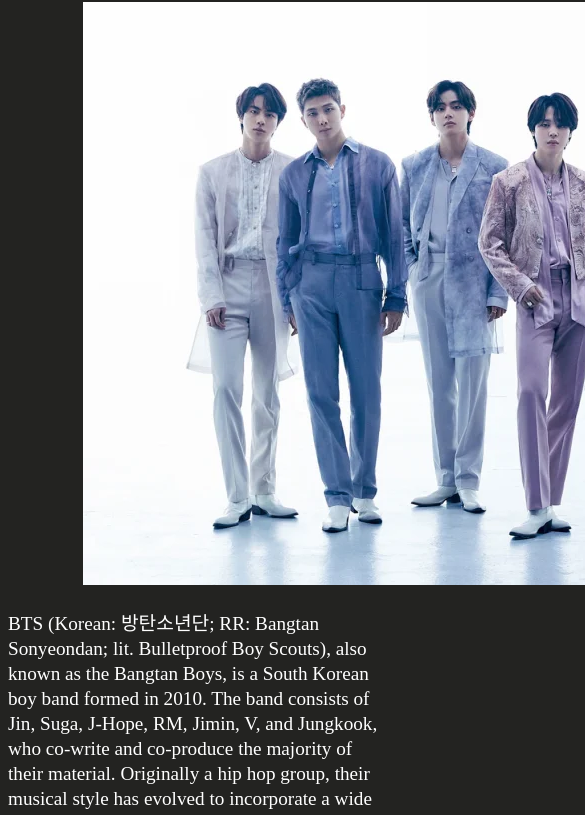
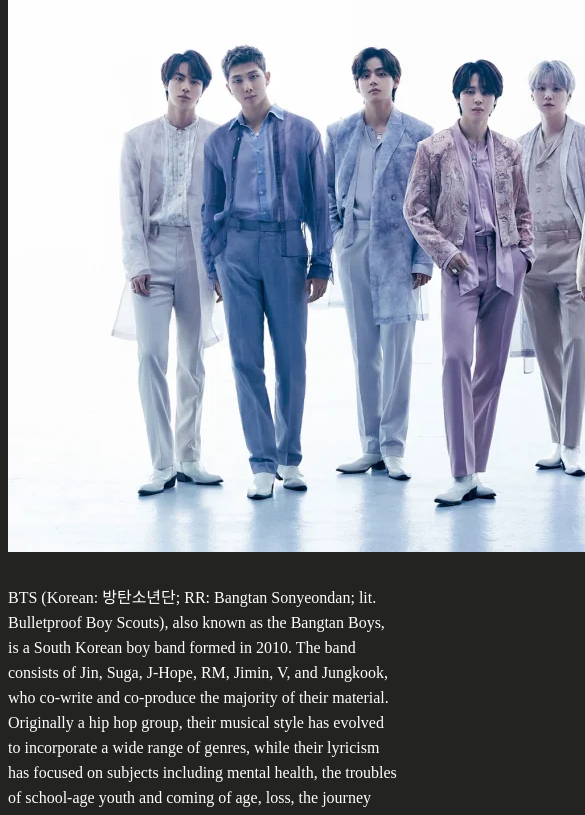
Before and after one commit to TheMoyinoluwaOluwadimu/CCFrontendDev, a plain HTML site: page index.html in a window 390 px wide. Shown: the part 99-914 px from the top of the page, 585 px wide, since content can reach past the window. Drawn offline with Linux system fonts and the light colour scheme.

Commit message:
first project
update on dummy website

```diff
--- a/style.css
+++ b/style.css
@@ -29,13 +29,15 @@ a {
 }
 @media only screen and (max-width:480px) {
     body {
-        font-size: 1.2rem;
+        font-size: 1rem;
+        overflow-x: scroll;
+        width: 100%;
     }
-    .img{
-        width: 60%;
-    }
-    .img2{
-        width: 70%;
-    }
+    .img {
+        width: 100%;
+        height: 600px;
+        object-fit: cover;
+        object-position: 50% 50%;
+   }
 
 }
```
